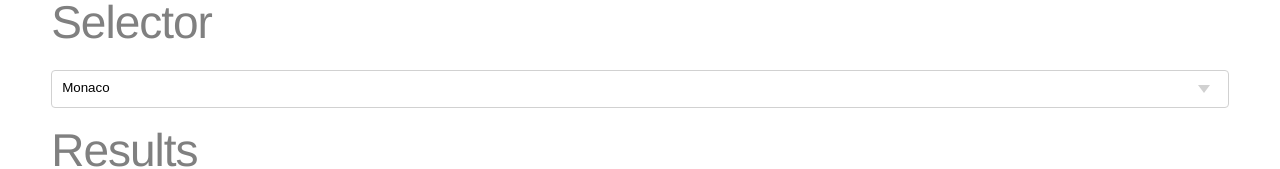
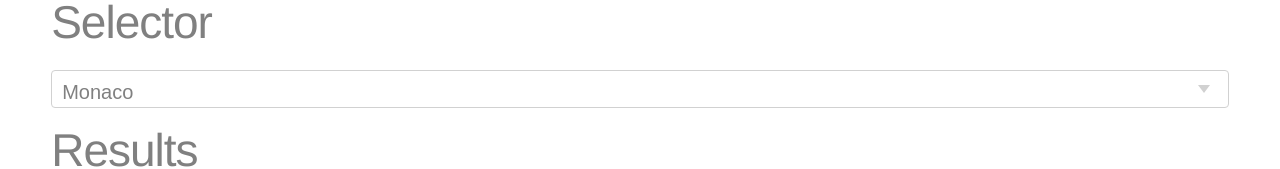
Before and after one commit to BoxPistols/corona-tracker, a React (Create React App) app: page / in a window 1280 px wide. Shown: the part 263-432 px from the top of the page. Built offline with nearby package versions, Linux system fonts and the light colour scheme.

Commit message:
Add Map for API on Selector

```diff
--- a/public/index.html
+++ b/public/index.html
@@ -9,8 +9,8 @@
   <meta name="CORONA API" content="GET VIEW CORONA API" />
   <link rel="apple-touch-icon" href="%PUBLIC_URL%/logo192.png" />
   <!-- <link rel="manifest" href="%PUBLIC_URL%/manifest.json" /> -->
+  <title>React App</title>
   <link rel="stylesheet" href="https://cdnjs.cloudflare.com/ajax/libs/milligram/1.4.0/milligram.min.css">
-  <title>React App</title>
 </head>
 
 <body>
--- a/src/components/Selector.js
+++ b/src/components/Selector.js
@@ -7,9 +7,10 @@ export const Selector = () => {
             <h1>Selector</h1>
             <select>
                 {
-                    countriesApi.map((c) =>
-                        <option>
-                            {c.Country}
+                    countriesApi.map((country, index) =>
+                    // @see https://ja.reactjs.org/docs/lists-and-keys.html#keys
+                        <option key={country.Country}>
+                            {country.Country}
                         </option>
                     )
                 }
--- a/src/index.css
+++ b/src/index.css
@@ -1,4 +1,4 @@
-*{
+* {
   margin: 0;
   box-sizing: border-box;
   line-height: 1.5em;
@@ -11,10 +11,16 @@ body {
   -webkit-font-smoothing: antialiased;
   -moz-osx-font-smoothing: grayscale;
   padding: 4vh 4vw;
-  color:gray;
+  color: gray;
 }
 
 code {
   font-family: source-code-pro, Menlo, Monaco, Consolas, 'Courier New',
     monospace;
 }
+
+/* Milligram */
+input, select, textarea {
+  color: gray;
+  font-size: 20px;
+}
```
